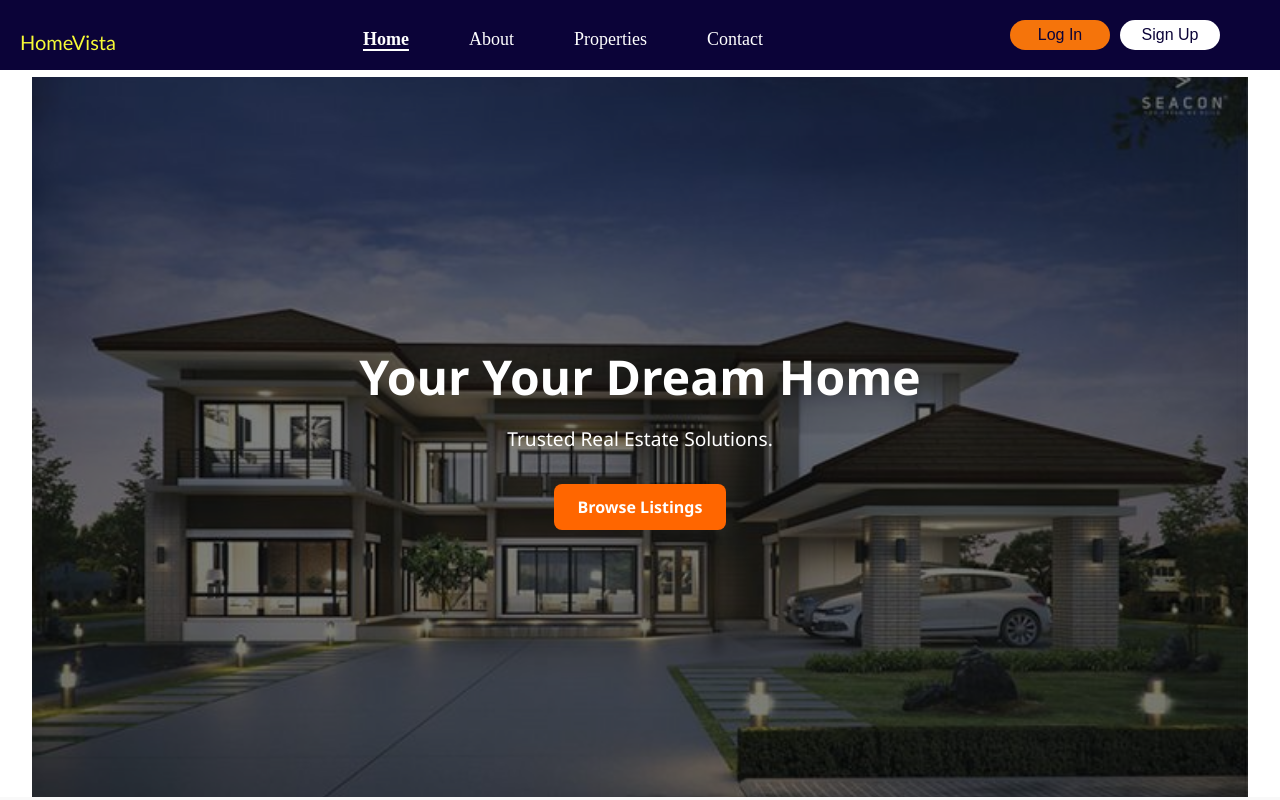
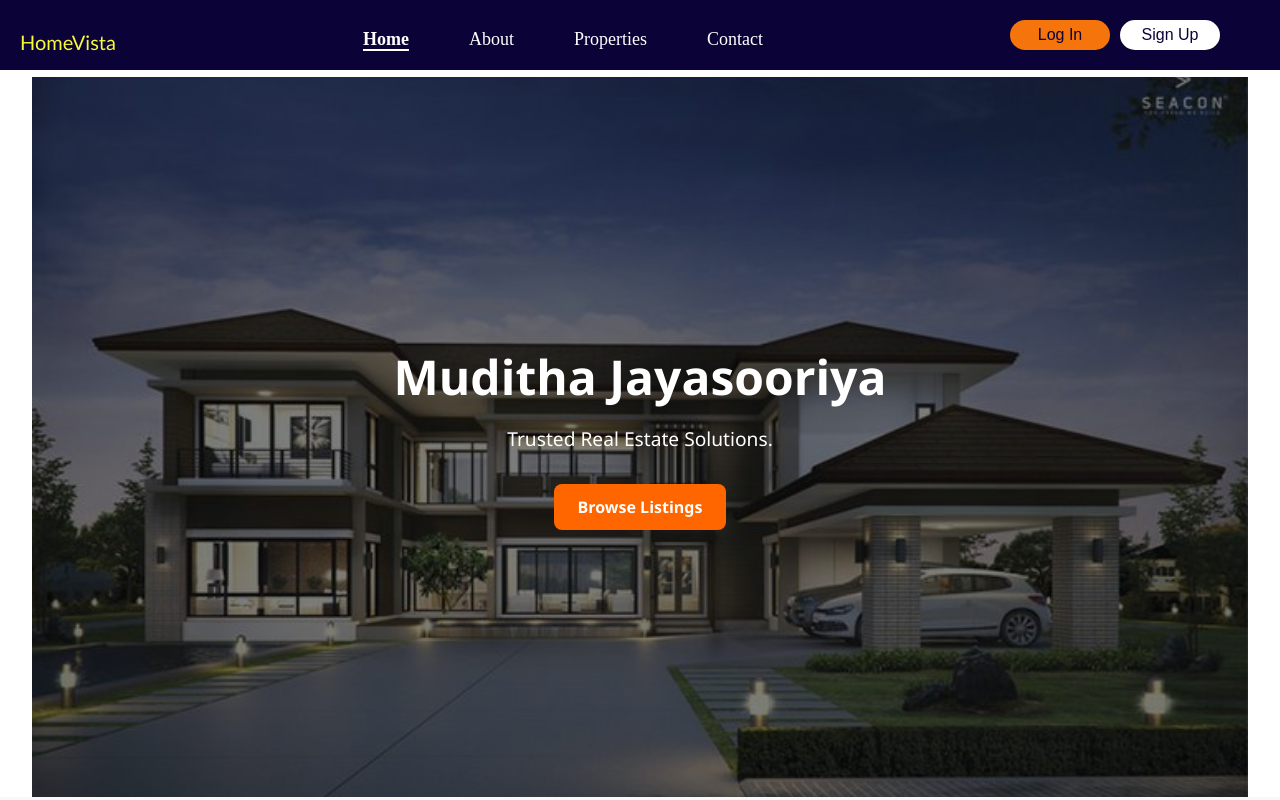
Before and after one commit to MudithaJayasooriya/DevOps_project, a React (Vite) app in the folder frontend/: page / in a window 1280 px wide. Shown: the top 800 px of the page. Built offline with nearby package versions, Linux system fonts and the light colour scheme.

Commit message:
updated version

```diff
--- a/frontend/src/pages/Home.jsx
+++ b/frontend/src/pages/Home.jsx
@@ -7,7 +7,7 @@ const Home = () => {
     <div className="home-container">
       <section className="hero">
         <div className="hero-overlay">
-          <h1> Your Your Dream Home</h1>
+          <h1> Muditha Jayasooriya</h1>
           <p>Trusted Real Estate Solutions.</p>
           <Link to="/Properties" className="hero-btn">
             Browse Listings
```
